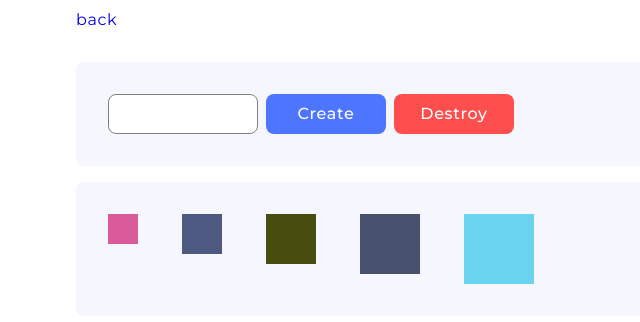
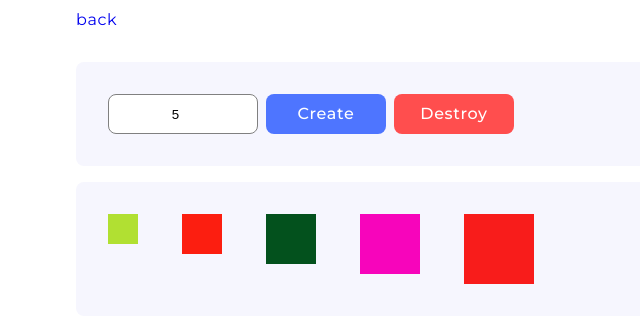
Before and after one commit to OlexandrSolo/goit-js-hw-07, a plain HTML site: page task-6.html in a window 1280 px wide. Both pictures are taken after typing "5" into the empty fields and a click on the button "Create". Shown: the whole page, without its empty margins (0-640 px from the left). Drawn offline with Linux system fonts and the light colour scheme.

Commit message:
edited task -2,-3,-4,-6

```diff
--- a/js/task-3.js
+++ b/js/task-3.js
@@ -3,7 +3,7 @@ inputLabel: document.getElementById('name-input'),
 userName: document.getElementById('name-output')
 }
 
-elements.inputLabel.addEventListener('change', getUserInput);
+elements.inputLabel.addEventListener('input', getUserInput);
 const defaultName = elements.userName.textContent;
 
 function getUserInput(e) {
--- a/js/task-6.js
+++ b/js/task-6.js
@@ -2,7 +2,7 @@ const MIN_SIZE = 1;
 const MAX_SIZE = 100;
 
 const elements = {
-    itemBox: document.getElementById('boxes'),
+    itemsBox: document.getElementById('boxes'),
     userInput: document.getElementById('controls').children[0],
     createElements: document.getElementById('controls').children[1],
     clearElements: document.getElementById('controls').children[2]
@@ -11,40 +11,38 @@ const elements = {
 elements.createElements.addEventListener('click', createBoxes);
 elements.clearElements.addEventListener('click', destroyBoxes);
 
+function destroyBoxes() {
+    elements.itemsBox.innerHTML = '';
+    elements.userInput.value = 0;
+}
+
 function createBoxes() {
     const userSize = elements.userInput.value;
-    if (isAmount(userSize)) {
-        elements.userInput.value = '';
-        return elementBox(userSize)
-    }
-    elements.userInput.value = '';
+    const newArr = [];
+    let width = 30;
+    let height = 30;
+    if(!isAmount(userSize)){
        return alert('кількість елементів виходить за межі від 1 до 100')
     }
 
-function destroyBoxes() {
-    elements.itemBox.innerHTML = ''
+    for(let i = 1; i<= userSize; i++){
+        newArr.push(`<div style="width:${width}px; height:${height}px; background-color: ${getRandomHexColor()};"></div>`)
+        width+=10;
+        height+=10;
+    }
+    elements.itemsBox.insertAdjacentHTML('beforeend', newArr.join(''))
 }
 
-function elementBox(amount) {
-    const elementBox = [];
-    const previousElement = isEmpty()
-    let multiplier = previousElement || 30;
-    for (let i = 1; i <= amount; i += 1){
-        const randomColor = getRandomHexColor();
-        elementBox.push(`<div style="width:${multiplier}px; height:${multiplier}px; background-color: ${randomColor};"></div>`)
-        multiplier += 10;
+
+function isEmpty(list){
+    if(list.length){
+        return false
     }
-    return elements.itemBox.insertAdjacentHTML('beforeend', elementBox.join(''));
+    return true
 }
 
-function isAmount(size) {
-    return size>=MIN_SIZE && size<=MAX_SIZE ? true : false
-}
-
-function isEmpty(){
-    if(elements.itemBox.children.length){
-        return (elements.itemBox.children.length * 10) + 30
-    }
+function isAmount(size){
+    return (size>=MIN_SIZE) && (size<=MAX_SIZE) ? true : false;
 }
 
 function getRandomHexColor() {
```
Also changed, not shown: js/task-2.js (+9 -4 lines), js/task-4.js (+6 -5 lines), task-6.html (+2 -1 lines). Lines whose indentation alone changed are shown as unchanged.
